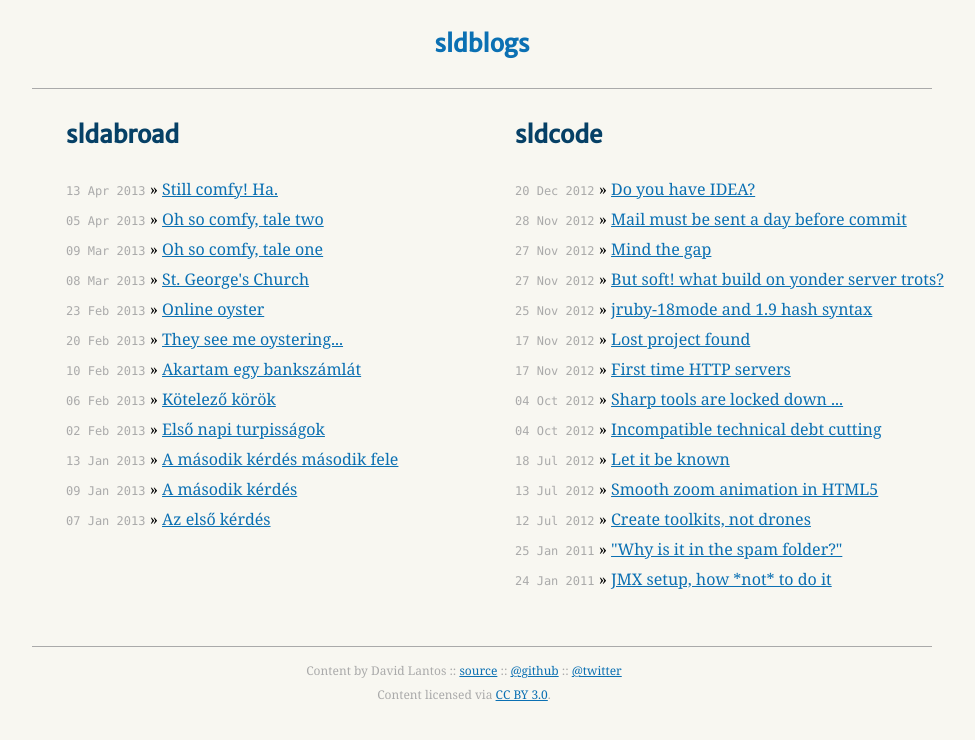
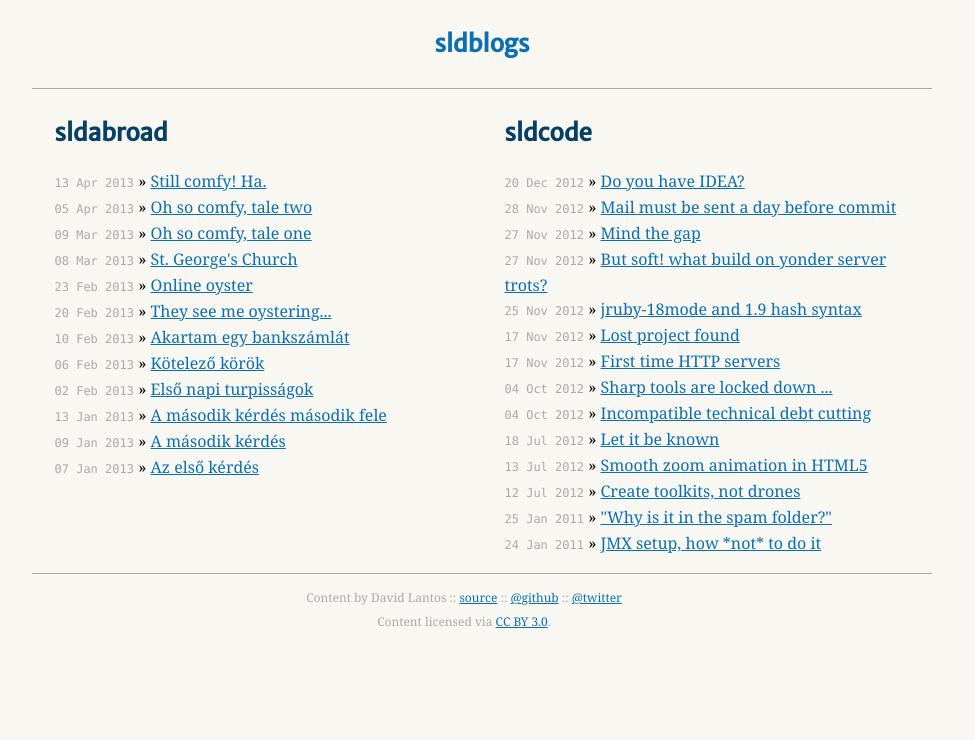
Before and after one commit to sldblog/sldblog.github.io, a Jekyll site: the page built from index.html, in a window 1280 px wide. Shown: the top 740 px of the page, without its empty margins (158-1133 px from the left). Built offline with Jekyll 4.4.1, drawn with Linux system fonts in a browser that asks for light colours.

Commit message:
First cut at mobile friendly styles.

```diff
--- a/css/main.css
+++ b/css/main.css
@@ -31,11 +31,11 @@
   list-style-type: none;
 }
 
-ul.posts li {
-  line-height: 175%;
+.posts li {
+  line-height: 150%;
 }
 
-ul.posts span {
+.posts span {
   color: #aaa;
   font-family: Monaco, "Consolas", "Courier New", monospace;
   font-size: 9pt;
@@ -43,7 +43,6 @@
 
 /* Site */
 .site {
-  width: 900px;
   margin: 2em auto 2em;
   line-height: 1.5em;
 }
@@ -94,6 +93,7 @@
 }
 
 .site .footer {
+  clear: both;
   font-size: 9pt;
   color: #aaa;
   border-top: 1px solid #aaa;
@@ -158,21 +158,6 @@
   margin: 0.25em 0;
 }
 
-table.categories {
-  width: 100%;
-  table-layout: fixed;
-  margin: 32px 32px 48px;
-}
-
-table.categories h2 {
-  margin: 0 0 24px;
-}
-
-table.categories td {
-  vertical-align: top;
-  padding: 0.1em 0 0.1em;
-}
-
 hr {
   margin: 1em 0;
   border: 2px solid #dfd0bb;
@@ -184,3 +169,34 @@
   margin-top: 0.5em;
   margin-bottom: 0.5em;
 }
+
+/* sizes */
+
+.site { width: 900px; }
+.site .category {
+  float: left;
+  width: 45%;
+  min-width: 45%;
+  margin: 0;
+  padding: 0 2.5% 16px 2.5%;
+}
+
+.site .category h2 {
+  margin: 0 0 24px;
+}
+
+@media screen and (max-width: 960px) and (orientation:portrait) {
+.site { width: 880px; }
+.site .category { width: 45%; min-width: 45%; }
+}
+
+@media screen and (max-width: 640px) {
+.site { width: 620px; }
+.site .category { width: 95%; min-width: 95%; }
+}
+
+@media screen and (max-width: 480px) and (orientation:portrait) {
+.site { width: 460px; line-height: 1.25em; }
+.site .category { width: 95%; min-width: 95%; }
+.posts span { font-size: 7pt; }
+}
--- a/index.html
+++ b/index.html
@@ -6,23 +6,15 @@
   - sldcode
 ---
 
-<table class="categories">
-<tr>
 {% for category in page.categories %}
-  <th><h2>{{ category }}</h2></th>
-{% endfor %}
-</tr>
-<tr>
-{% for category in page.categories %}
-  <td>
+<div class="category">
+  <h2>{{ category }}</h2>
   <ul class="posts">
   {% for post in site.posts %}
     {% if post.categories contains category %}
-        <li><span>{{ post.date | date_to_string }}</span> &raquo; <a href="{{ post.url }}">{{ post.title }}</a></li>
+      <li><span class="date">{{ post.date | date_to_string }}</span> &raquo; <a href="{{ post.url }}">{{ post.title }}</a></li>
     {% endif %}
   {% endfor %}
   </ul>
-  </td>
+</div>
 {% endfor %}
-</tr>
-</table>
```
Lines whose indentation alone changed are shown as unchanged.
